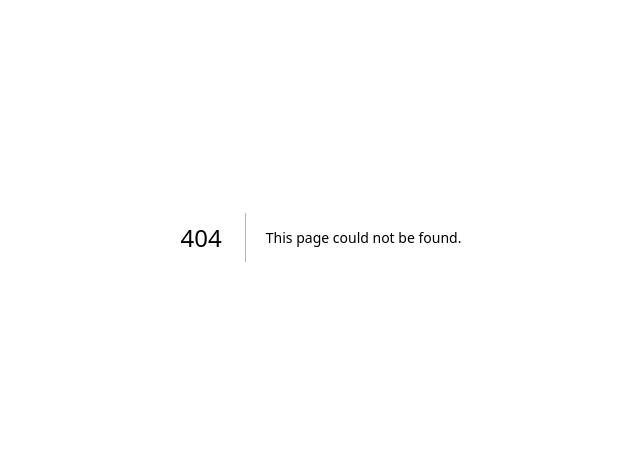
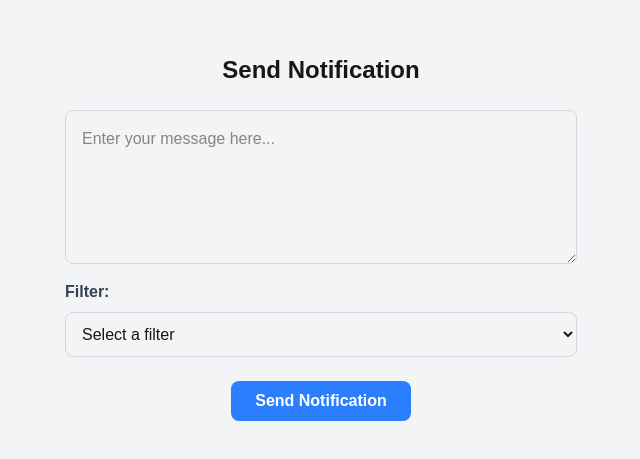
Before and after one commit to mahatokunal/uPassManager, a Next.js app in the folder upass-manager/: page /notification in a window 1280 px wide. Before the commit this address had no page. Shown: the part 163-622 px from the top of the page, without its empty margins (319-959 px from the left). Built offline with nearby package versions, Linux system fonts and the light colour scheme.

Commit message:
notification screen basic

```diff
--- /dev/null
+++ b/upass-manager/src/app/notification/page.js
@@ -0,0 +1,2 @@
+import Notification from '../views/Notification';
+export default Notification;
--- a/upass-manager/src/app/views/Dashboard.js
+++ b/upass-manager/src/app/views/Dashboard.js
@@ -5,6 +5,7 @@ import Header from '../components/Header';
 import Footer from '../components/Footer';
 import UploadModal from '../components/UploadModal';
 import AWS from 'aws-sdk';
+import {useRouter} from 'next/navigation';
 
 const accessKeyId = process.env.NEXT_PUBLIC_AWS_ACCESS_KEY_ID;
 const secretAccessKey = process.env.NEXT_PUBLIC_AWS_SECRET_ACCESS_KEY;
@@ -15,6 +16,7 @@ const Dashboard = () => {
   const [pid, setPid] = useState('');
   const [selectedFile, setSelectedFile] = useState(null);
   const [isModalOpen, setIsModalOpen] = useState(false);
+  const router = useRouter();
 
   const cardData = [
     {
@@ -157,6 +159,8 @@ const Dashboard = () => {
               onClick={() => {
                 if (index === 1) {
                   setIsModalOpen(true);
+                } else if (index === 2) {
+                  router.push('/notification');
                 } else {
                   alert("This feature is not yet implemented");
                 }
--- /dev/null
+++ b/upass-manager/src/app/views/Notification.js
@@ -0,0 +1,57 @@
+"use client";
+
+import React, { useState } from "react";
+
+const Notification = () => {
+  const [message, setMessage] = useState("");
+  const [filter, setFilter] = useState("");
+
+  const handleSendNotification = () => {
+    if (!message || !filter) {
+      alert("Please enter a message and select a filter.");
+      return;
+    }
+    alert(`Notification sent to ${filter} users: ${message}`);
+    // Add your logic to send the notification here
+  };
+
+  return (
+    <div className="flex flex-col items-center justify-center min-h-screen bg-gray-100 p-6">
+      <h1 className="text-2xl font-bold mb-6">Send Notification</h1>
+
+      {/* Text Area for Message */}
+      <textarea
+        className="w-full max-w-lg p-4 border border-gray-300 rounded-lg focus:outline-none focus:ring-2 focus:ring-blue-500"
+        rows="5"
+        placeholder="Enter your message here..."
+        value={message}
+        onChange={(e) => setMessage(e.target.value)}
+      ></textarea>
+
+      {/* Filter Options */}
+      <div className="mt-4 w-full max-w-lg">
+        <label className="block text-gray-700 font-bold mb-2">Filter:</label>
+        <select
+          className="w-full p-3 border border-gray-300 rounded-lg focus:outline-none focus:ring-2 focus:ring-blue-500"
+          value={filter}
+          onChange={(e) => setFilter(e.target.value)}
+        >
+          <option value="" disabled>Select a filter</option>
+          <option value="Full-time">Full-time</option>
+          <option value="Part-time">Part-time</option>
+          <option value="Disclaimer">Disclaimer</option>
+        </select>
+      </div>
+
+      {/* Send Notification Button */}
+      <button
+        className="mt-6 bg-blue-500 text-white font-bold py-2 px-6 rounded-lg hover:bg-blue-600"
+        onClick={handleSendNotification}
+      >
+        Send Notification
+      </button>
+    </div>
+  );
+};
+
+export default Notification;
```
